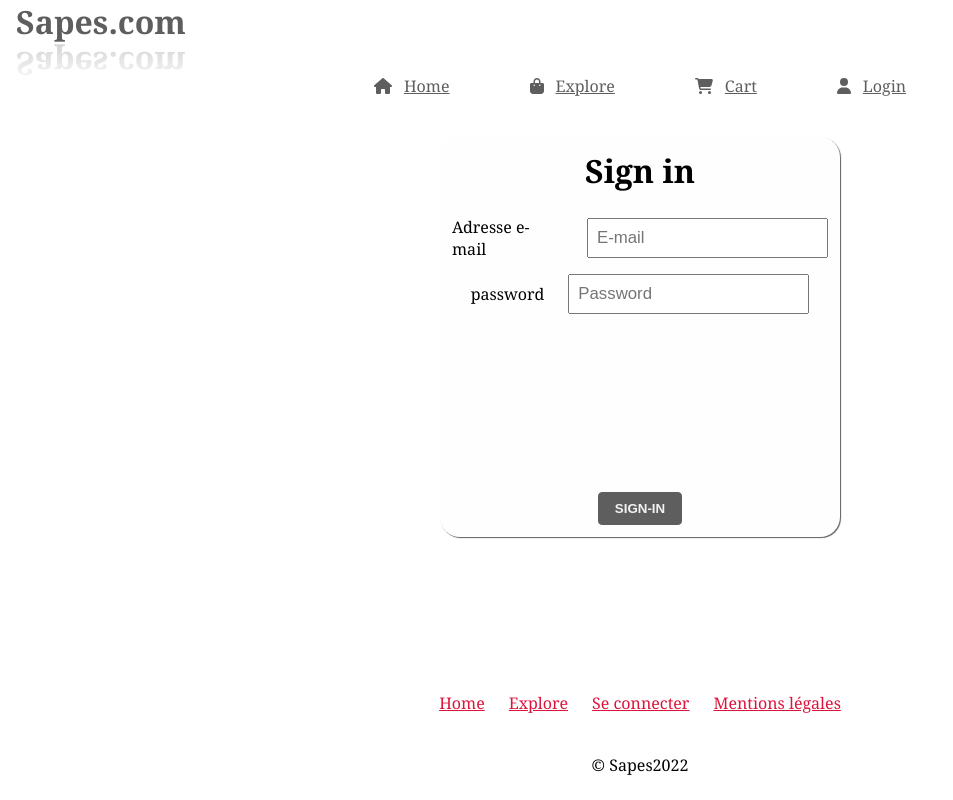
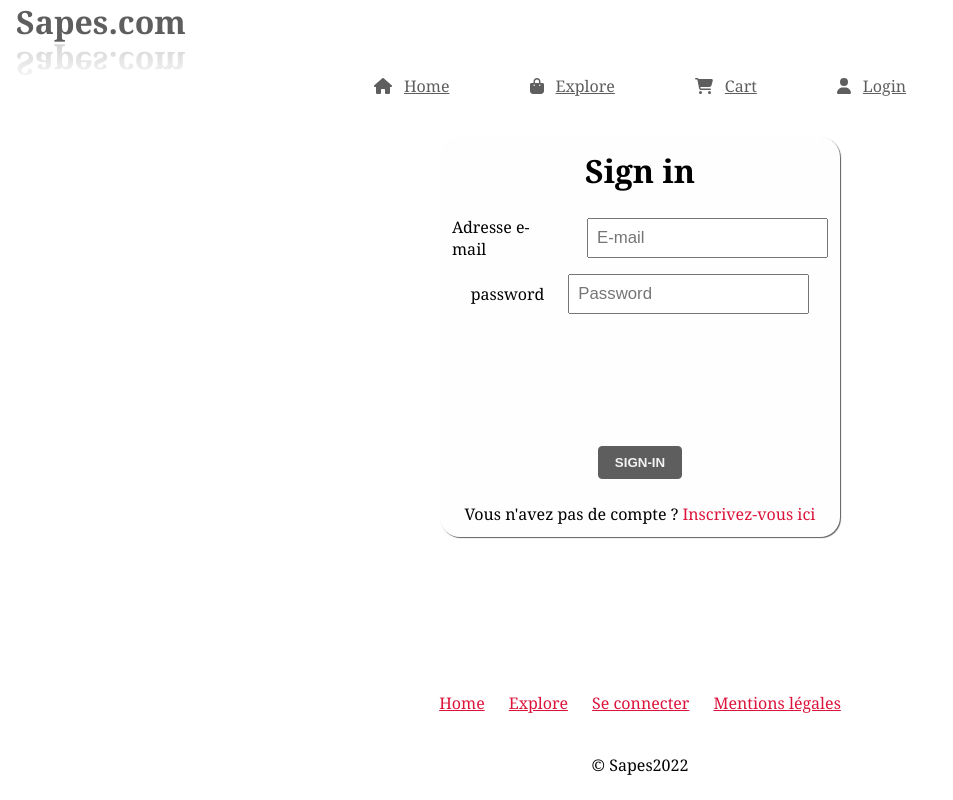
Before and after one commit to ReyGuillaume/clothes-ecommerce-app, a Vue app: page /login in a window 1280 px wide. Shown: the whole page, without its empty margins (0-953 px from the left). Built offline with nearby package versions, Linux system fonts and the light colour scheme.

Commit message:
merge with nico

```diff
--- a/src/views/LoginView.vue
+++ b/src/views/LoginView.vue
@@ -129,7 +129,7 @@ export default {
         </div>
       </div>
       <input type="submit" class="full-button" value="Sign-in" @click="login">
-      <p v-if="model == 'sign-up'">Vous avez déjà un compte ? <a v-on:click="model = 'sign-in'">Connectez-vous ici</a></p>
+      <p>Vous n'avez pas de compte ? <a v-on:click="model = 'sign-up'">Inscrivez-vous ici</a></p>
     </div>
 
     <div class="sign-up login-form" v-else-if="(model == 'sign-up')">
@@ -194,7 +194,7 @@ export default {
         </div>
         <input type="submit" class="full-button" value="Sign up" @click="handleSignUp" />
       </div>
-      <p>Vous n'avez pas de compte ? <a v-on:click="model = 'sign-up'">Inscrivez-vous ici</a></p>
+      <p>Vous avez déjà un compte ? <a v-on:click="model = 'sign-in'">Connectez-vous ici</a></p>
     </div>
   </div>
 
```
